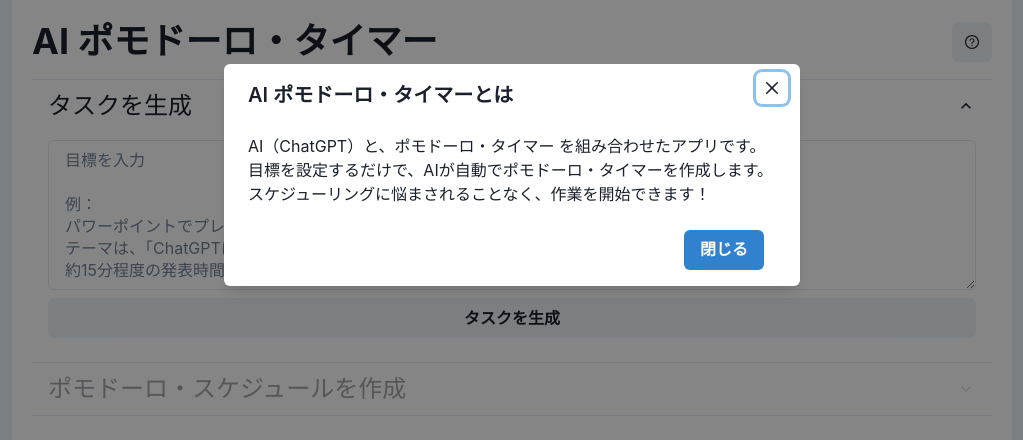
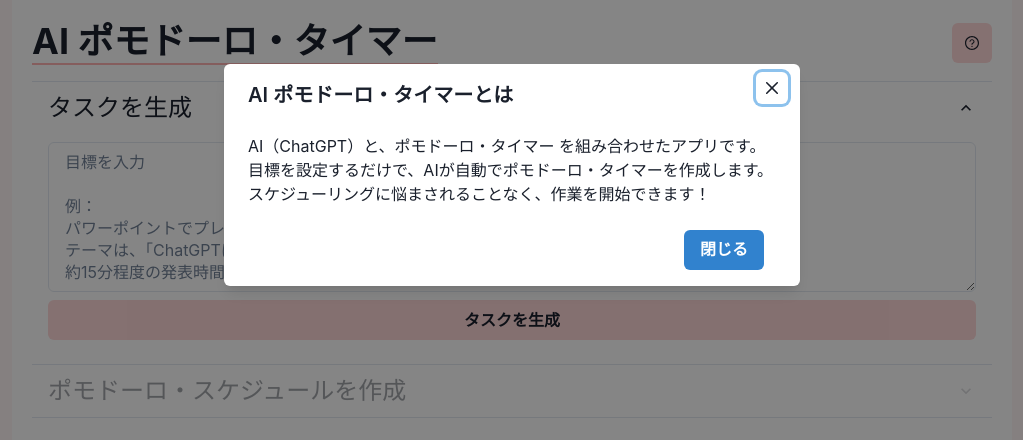
Before and after one commit to shmp-dev/ai-pomodoro-timer, a React (Create React App) app: page / in a window 1280 px wide. Shown: the top 440 px of the page, without its empty margins (128-1151 px from the left). Built offline with nearby package versions, Linux system fonts and the light colour scheme.

Commit message:
[update]画面にテーマカラーを配色

```diff
--- a/src/App.jsx
+++ b/src/App.jsx
@@ -29,11 +29,11 @@
 
   return (
     <ChakraProvider theme={theme}>
-      <Box px={{ base:'0', sm:'4', md:'8', lg:'10' }} bgColor={'gray.100'}>
+      <Box px={{ base:'0', sm:'4', md:'8', lg:'10' }} bgColor={'red.50'}>
         <Container maxW={'1000px'} p={'5'} bgColor={'white'} minHeight="100vh">
           <Stack>
             <HStack justifyContent={'space-between'}>
-              <Heading as={'h1'} size={{ base:'md', sm:'lg', md: 'xl' }}>AI ポモドーロ・タイマー</Heading>
+              <Heading as={'h1'} size={{ base:'md', sm:'lg', md: 'xl' }} borderBottom={'2px'} borderColor={'red.200'}>AI ポモドーロ・タイマー</Heading>
               <TutorialButton visited={cookies.visited} />
             </HStack>
             <Spacer />
--- a/src/components/PomodoroTimer.jsx
+++ b/src/components/PomodoroTimer.jsx
@@ -6,7 +6,8 @@
   List,
   ListItem,
   HStack,
-  Spacer
+  Spacer,
+  Heading
 } from '@chakra-ui/react';
 import { Timer } from './Timer';
 
@@ -48,14 +49,14 @@
             iterations={scheduleList[selectedTimerKey].schedule.iterations}
           />
           <HStack width="100%">
-            {currentIndex > 0 && <Button onClick={selectPreviousTimer}>＜</Button>}
+            {currentIndex > 0 && <Button backgroundColor={'red.100'} _hover={{ bg: 'red.200' }} onClick={selectPreviousTimer}>＜</Button>}
             <Spacer />
-            {currentIndex < scheduleKeys.length - 1 && <Button onClick={selectNextTimer}>＞</Button>}
+            {currentIndex < scheduleKeys.length - 1 && <Button backgroundColor={'red.100'} _hover={{ bg: 'red.200' }} onClick={selectNextTimer}>＞</Button>}
           </HStack>
           <List>
-            { Object.keys(scheduleList).map(key => (
-              <ListItem key={key} paddingBottom={'3'}>
-                <Text  fontSize={{ base:'lg', sm:'xl' }}>＜{key}＞</Text>
+            { Object.keys(scheduleList).map((key, index) => (
+              <ListItem key={key} paddingBottom={'4'}>
+                <Text fontSize={{ base:'lg', sm:'xl' }} fontWeight={'bold'} borderBottom={'1px'} marginBottom={'2'}>セッション{index+1}</Text>
                 <Text>セッション名: {scheduleList[key].task}</Text>
                 <Text>時間: {scheduleList[key].schedule.workDuration}</Text>
                 <Text>休憩時間: {scheduleList[key].schedule.breakDuration}</Text>
@@ -63,7 +64,7 @@
                 </ListItem>
             )) }
           </List>
-          <Button onClick={() => setViewPomodoroTimer(false)}>生成画面へ戻る</Button>
+          <Button backgroundColor={'red.100'} _hover={{ bg: 'red.200' }} onClick={() => setViewPomodoroTimer(false)}>生成画面へ戻る</Button>
         </Stack>
       }
     </>
--- a/src/components/ScheduleGeneration.jsx
+++ b/src/components/ScheduleGeneration.jsx
@@ -165,7 +165,7 @@
                     <AlertDescription fontSize={{ base:'xs', sm:'md' }}>{errorMessage}</AlertDescription>
                 </Alert>
             )}
-            <Button fontSize={{ base:'xs', sm:'sm', md:'md' }} onClick={() => generateSchedule()} isLoading={isLoading} >
+            <Button fontSize={{ base:'xs', sm:'sm', md:'md' }} backgroundColor={'red.100'} _hover={{ bg: 'red.200' }} onClick={() => generateSchedule()} isLoading={isLoading} >
                 {isLoading ? <Spinner /> : 'ポモドーロ・スケジュールを作成'}
             </Button>
             <Spacer/>
@@ -202,7 +202,7 @@
                 </Card>
             )) }
             { isGenerateSchedule &&
-                <Button fontSize={{ base:'xs', sm:'sm', md:'md' }} onClick={() => setViewPomodoroTimer(true)} >
+                <Button fontSize={{ base:'xs', sm:'sm', md:'md' }} backgroundColor={'red.100'} _hover={{ bg: 'red.200' }} onClick={() => setViewPomodoroTimer(true)} >
                     ポモドーロ・タイマーを作成
                 </Button>
             }
--- a/src/components/TaskGeneration.jsx
+++ b/src/components/TaskGeneration.jsx
@@ -138,7 +138,7 @@
                 value={targetText}
                 onChange={(event) => setTargetText(event.target.value)}
             />
-            <Button fontSize={{ base:'xs', sm:'sm', md:'md' }} onClick={() => generateTask()} isLoading={isLoading}>
+            <Button fontSize={{ base:'xs', sm:'sm', md:'md' }} backgroundColor={'red.100'} _hover={{ bg: 'red.200' }} onClick={() => generateTask()} isLoading={isLoading}>
                 {isLoading ? <Spinner /> : 'タスクを生成'}
             </Button>
             <Spacer/>
--- a/src/components/Timer.jsx
+++ b/src/components/Timer.jsx
@@ -104,8 +104,8 @@
           <Spacer />
           <CardHeader>
             <HStack>
-              <Button onClick={toggleIsRunning}>{isRunning ? 'Pause' : 'Start'}</Button>
-              <Button onClick={resetTimer}>Reset</Button>
+              <Button backgroundColor={'red.100'} _hover={{ bg: 'red.200' }} onClick={toggleIsRunning}>{isRunning ? 'Pause' : 'Start'}</Button>
+              <Button backgroundColor={'red.100'} _hover={{ bg: 'red.200' }} onClick={resetTimer}>Reset</Button>
             </HStack>
           </CardHeader>
         </VStack>
--- a/src/components/TutorialButton.jsx
+++ b/src/components/TutorialButton.jsx
@@ -27,7 +27,7 @@
 
     return (
         <>
-            <IconButton icon={<AiOutlineQuestionCircle />}  onClick={onOpen}/>
+            <IconButton icon={<AiOutlineQuestionCircle />} backgroundColor={'red.100'} _hover={{ bg: 'red.200' }} onClick={onOpen}/>
             <Modal size={'xl'} isOpen={isOpen} onClose={onClose}>
                 <ModalOverlay />
                 <ModalContent>
```
